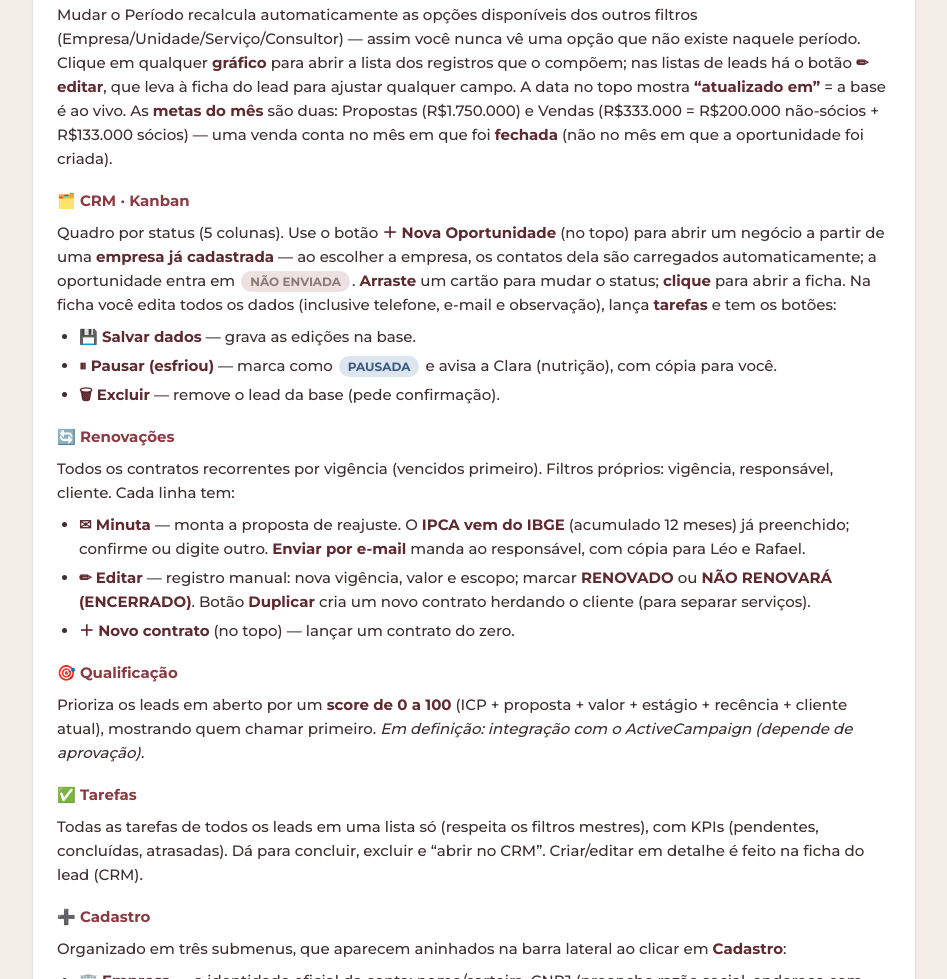
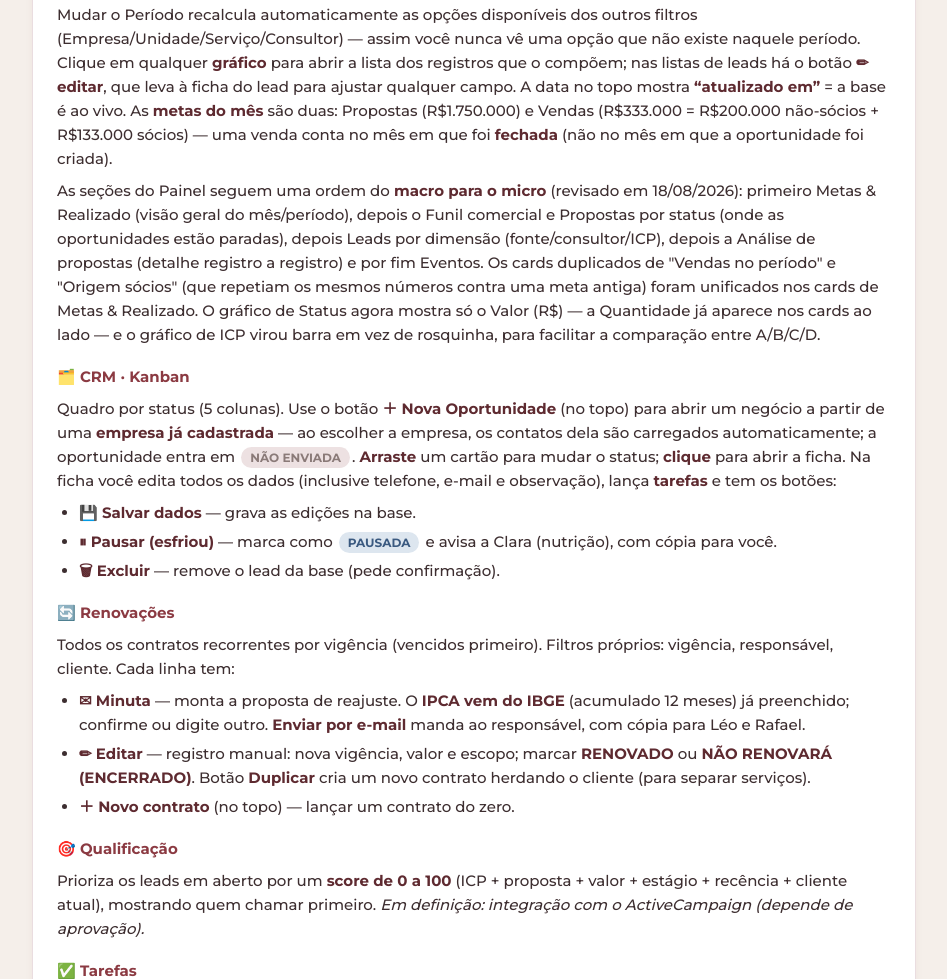
Before and after one commit to ComercialElevaLife/elevai-cockpit, a plain HTML site: page frontend/manual.html in a window 1280 px wide. Shown: the part 2395-3374 px from the top of the page, without its empty margins (166-1113 px from the left). Drawn offline with Linux system fonts and the light colour scheme.

Commit message:
Manual: documenta reordenacao macro-to-micro do Painel e fix dos graficos de status/ICP

```diff
--- a/frontend/manual.html
+++ b/frontend/manual.html
@@ -155,6 +155,7 @@ flowchart LR
     <li><b>ICP</b> (A/B/C/D), <b>Categoria</b> (Novo/Atual) e <b>Proposta enviada?</b> — como antes.</li>
   </ul>
   <p>Mudar o Período recalcula automaticamente as opções disponíveis dos outros filtros (Empresa/Unidade/Serviço/Consultor) — assim você nunca vê uma opção que não existe naquele período. Clique em qualquer <b>gráfico</b> para abrir a lista dos registros que o compõem; nas listas de leads há o botão <b>✏ editar</b>, que leva à ficha do lead para ajustar qualquer campo. A data no topo mostra <b>“atualizado em”</b> = a base é ao vivo. As <b>metas do mês</b> são duas: Propostas (R$1.750.000) e Vendas (R$333.000 = R$200.000 não-sócios + R$133.000 sócios) — uma venda conta no mês em que foi <b>fechada</b> (não no mês em que a oportunidade foi criada).</p>
+  <p>As seções do Painel seguem uma ordem do <b>macro para o micro</b> (revisado em 18/08/2026): primeiro Metas &amp; Realizado (visão geral do mês/período), depois o Funil comercial e Propostas por status (onde as oportunidades estão paradas), depois Leads por dimensão (fonte/consultor/ICP), depois a Análise de propostas (detalhe registro a registro) e por fim Eventos. Os cards duplicados de "Vendas no período" e "Origem sócios" (que repetiam os mesmos números contra uma meta antiga) foram unificados nos cards de Metas &amp; Realizado. O gráfico de Status agora mostra só o Valor (R$) — a Quantidade já aparece nos cards ao lado — e o gráfico de ICP virou barra em vez de rosquinha, para facilitar a comparação entre A/B/C/D.</p>
 
   <h3 class="sub">🗂️ CRM · Kanban</h3>
   <p>Quadro por status (5 colunas). Use o botão <b>＋ Nova Oportunidade</b> (no topo) para abrir um negócio a partir de uma <b>empresa já cadastrada</b> — ao escolher a empresa, os contatos dela são carregados automaticamente; a oportunidade entra em <span class="tag st-n">NÃO ENVIADA</span>. <b>Arraste</b> um cartão para mudar o status; <b>clique</b> para abrir a ficha. Na ficha você edita todos os dados (inclusive telefone, e-mail e observação), lança <b>tarefas</b> e tem os botões:</p>
```
